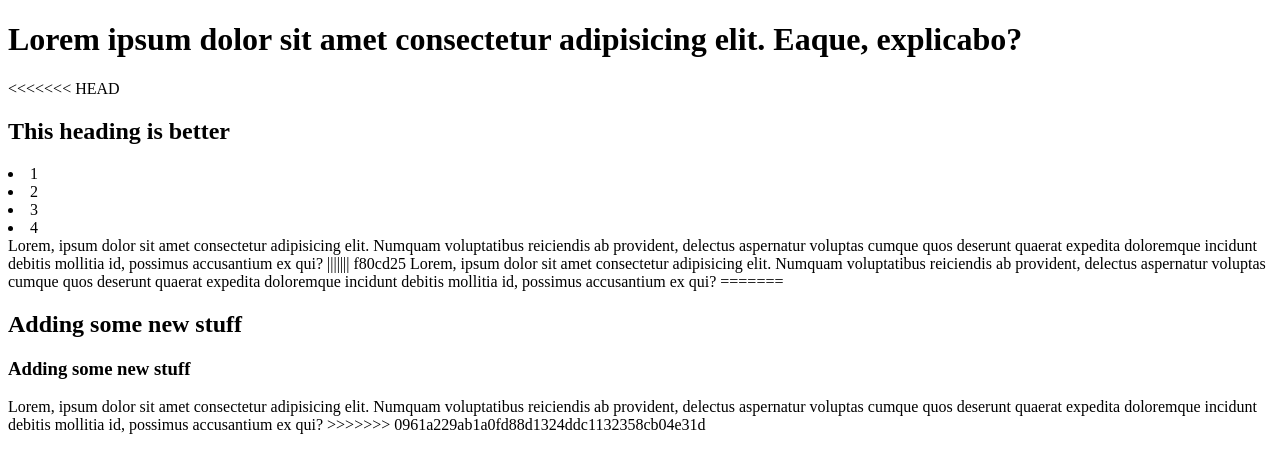
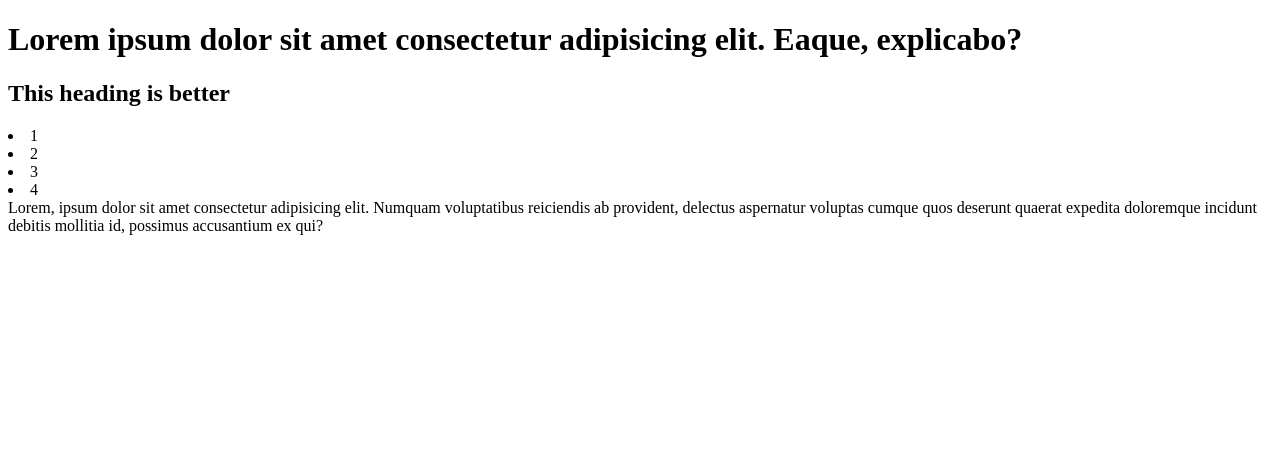
Before and after one commit to romandurdela/test, a plain HTML site: page index.html in a window 1280 px wide. Drawn offline with Linux system fonts and the light colour scheme.

Commit message:
Adding new changes

```diff
--- a/index.html
+++ b/index.html
@@ -7,19 +7,11 @@
 </head>
 <body>
    <h1> Lorem ipsum dolor sit amet consectetur adipisicing elit. Eaque, explicabo?</h1>
-<<<<<<< HEAD
    <h2>This heading is better</h2>
    <li>1</li>
    <li>2</li>
    <li>3</li>
    <li>4</li>
     Lorem, ipsum dolor sit amet consectetur adipisicing elit. Numquam voluptatibus reiciendis ab provident, delectus aspernatur voluptas cumque quos deserunt quaerat expedita doloremque incidunt debitis mollitia id, possimus accusantium ex qui?
-||||||| f80cd25
-    Lorem, ipsum dolor sit amet consectetur adipisicing elit. Numquam voluptatibus reiciendis ab provident, delectus aspernatur voluptas cumque quos deserunt quaerat expedita doloremque incidunt debitis mollitia id, possimus accusantium ex qui?
-=======
-    <h2> Adding some new stuff </h2>
-    <h3> Adding some new stuff </h3>
-    <p>Lorem, ipsum dolor sit amet consectetur adipisicing elit. Numquam voluptatibus reiciendis ab provident, delectus aspernatur voluptas cumque quos deserunt quaerat expedita doloremque incidunt debitis mollitia id, possimus accusantium ex qui?</p)>
->>>>>>> 0961a229ab1a0fd88d1324ddc1132358cb04e31d
 </body>
 </html>
```
